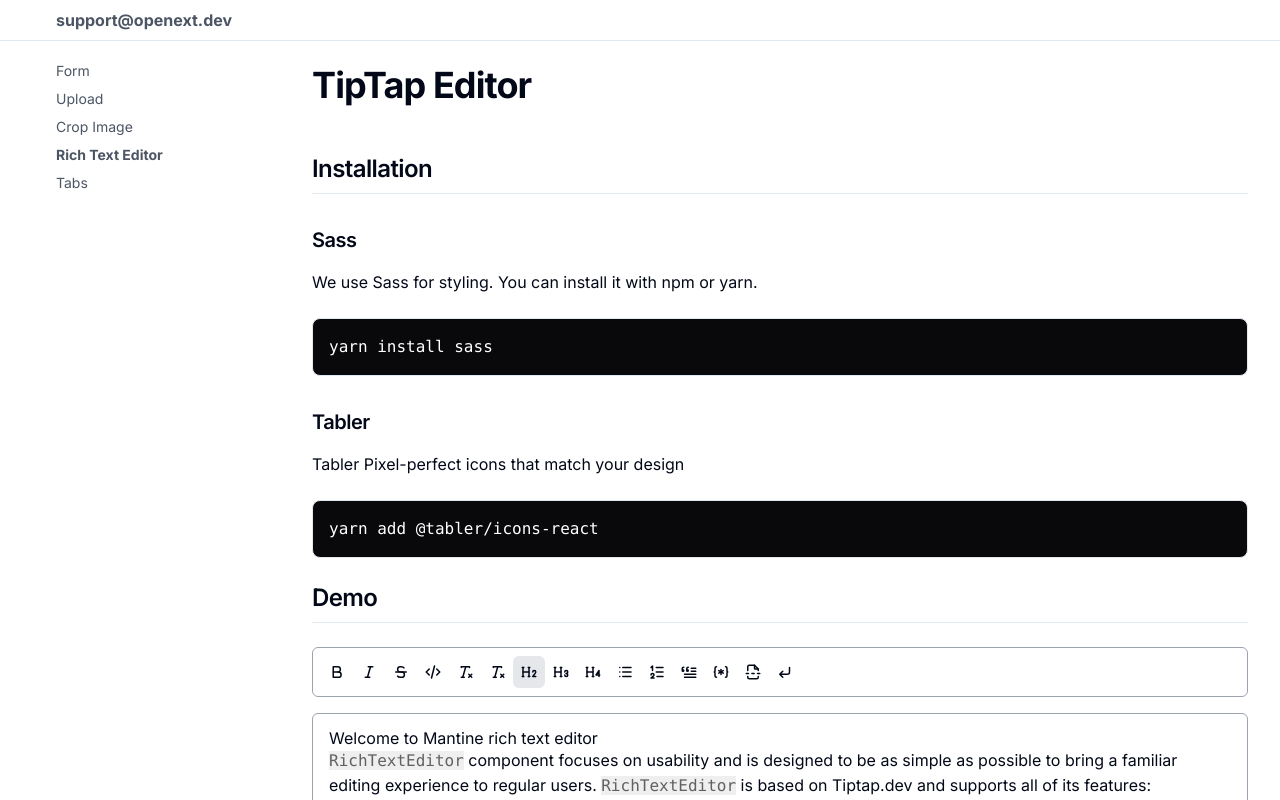
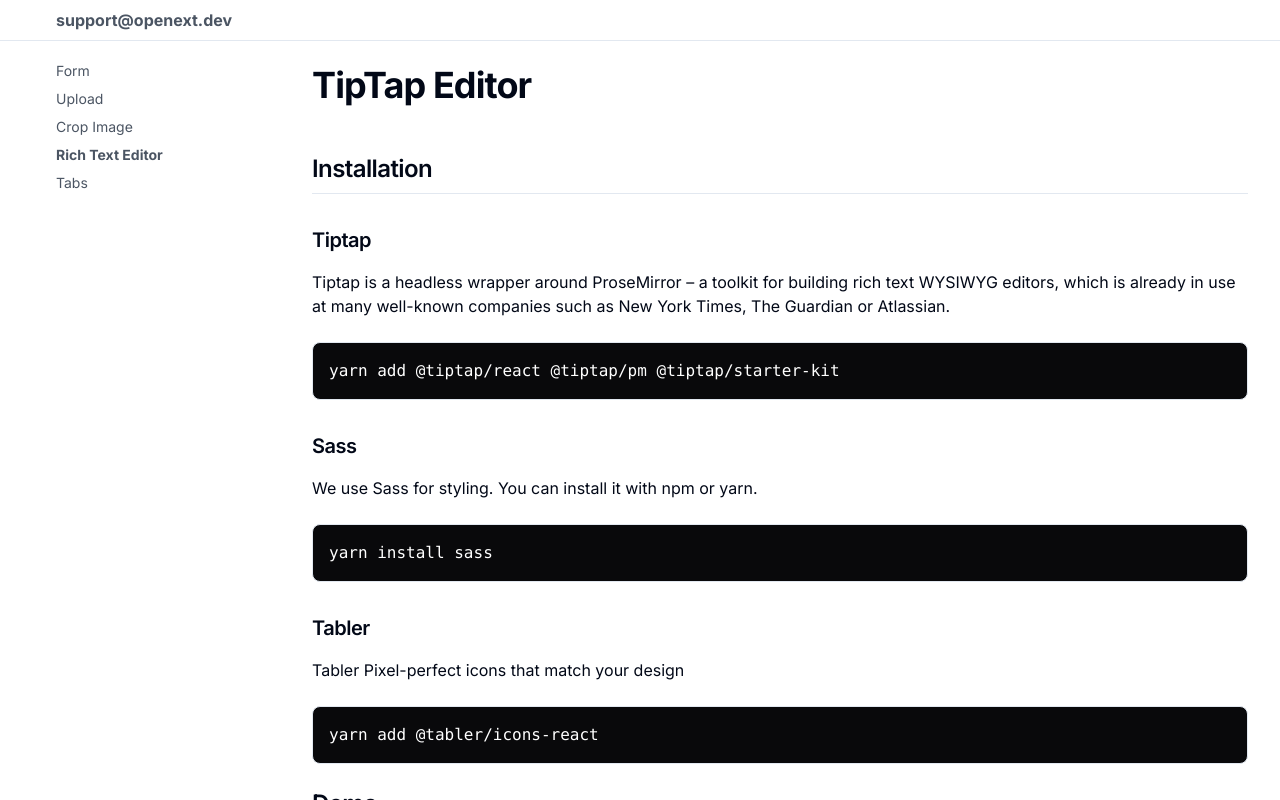
Before and after one commit to OpenExt-Labs/admin-panel-kit, a Next.js app: page /editor in a window 1280 px wide. Shown: the top 800 px of the page. Built offline with nearby package versions, Linux system fonts and the light colour scheme.

Commit message:
add installation readme for tiptap

```diff
--- a/src/app/editor/page.tsx
+++ b/src/app/editor/page.tsx
@@ -8,6 +8,12 @@
       <div>
         <h1 className="scroll-m-20 text-4xl font-bold tracking-tight">TipTap Editor</h1>
         <h2 className='font-heading mt-12 scroll-m-20 border-b pb-2 text-2xl font-semibold tracking-tight first:mt-0'>Installation</h2>
+
+        <h3 className='font-heading mt-8 scroll-m-20 text-xl font-semibold tracking-tight'>Tiptap</h3>
+        <p className='mt-4 scroll-m-20'>
+          Tiptap is a headless wrapper around ProseMirror – a toolkit for building rich text WYSIWYG editors, which is already in use at many well-known companies such as New York Times, The Guardian or Atlassian.
+        </p>
+        <CodeFragment code={`yarn add @tiptap/react @tiptap/pm @tiptap/starter-kit`} />
 
         <h3 className='font-heading mt-8 scroll-m-20 text-xl font-semibold tracking-tight'>Sass</h3>
         <p className='mt-4 scroll-m-20'>
```
